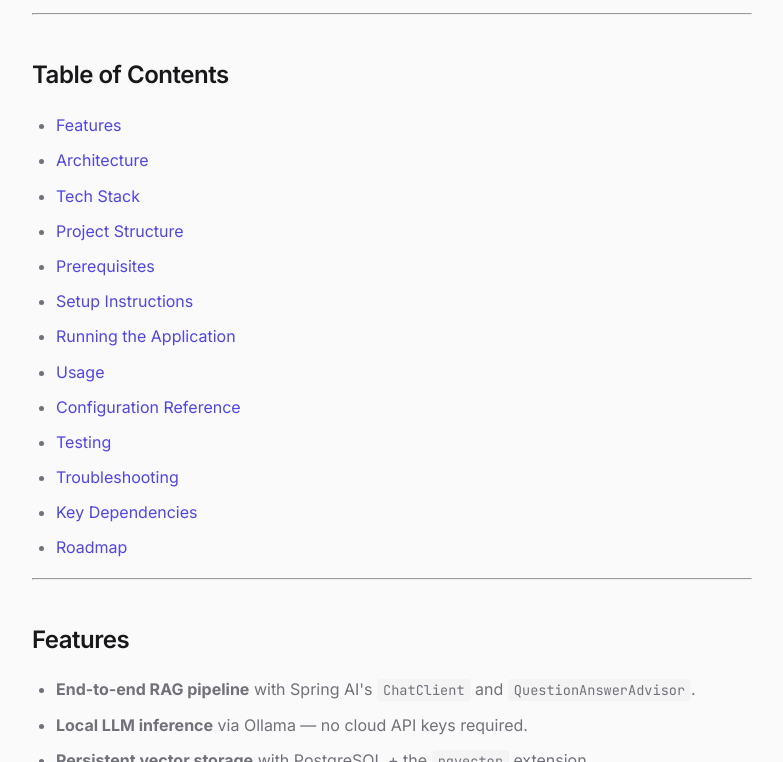
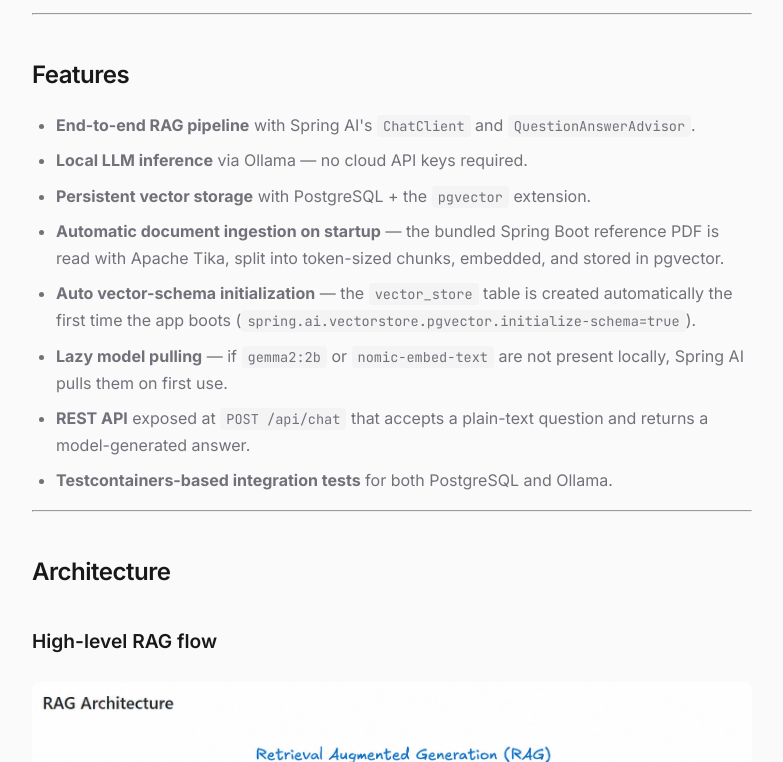
Before and after one commit to AMRITANKA/amritanka.github.io, an Eleventy site: page projects/spring-ai-rag-ollama-pgvector.md in a window 1280 px wide. Shown: the part 835-1597 px from the top of the page, without its empty margins (248-1031 px from the left). Built offline with nearby package versions, Linux system fonts and the light colour scheme; Eleventy itself is replaced by a stand-in of ours; files that its build step writes are made by us from their sources.

Commit message:
remove the table index

```diff
--- a/projects/spring-ai-rag-ollama-pgvector.md
+++ b/projects/spring-ai-rag-ollama-pgvector.md
@@ -17,24 +17,6 @@ When a question is asked, the app:
 2. Performs a similarity search over vectorized chunks of the Spring Boot reference PDF stored in pgvector.
 3. Sends the most relevant chunks together with the question to a local chat model (`gemma2:2b`) using Spring AI's `QuestionAnswerAdvisor`.
 4. Returns a concise, Spring-Boot-focused answer generated by the model.
-
----
-
-## Table of Contents
-
-- [Features](#features)
-- [Architecture](#architecture)
-- [Tech Stack](#tech-stack)
-- [Project Structure](#project-structure)
-- [Prerequisites](#prerequisites)
-- [Setup Instructions](#setup-instructions)
-- [Running the Application](#running-the-application)
-- [Usage](#usage)
-- [Configuration Reference](#configuration-reference)
-- [Testing](#testing)
-- [Troubleshooting](#troubleshooting)
-- [Key Dependencies](#key-dependencies)
-- [Roadmap](#roadmap--contributing)
 
 ---
 
```
